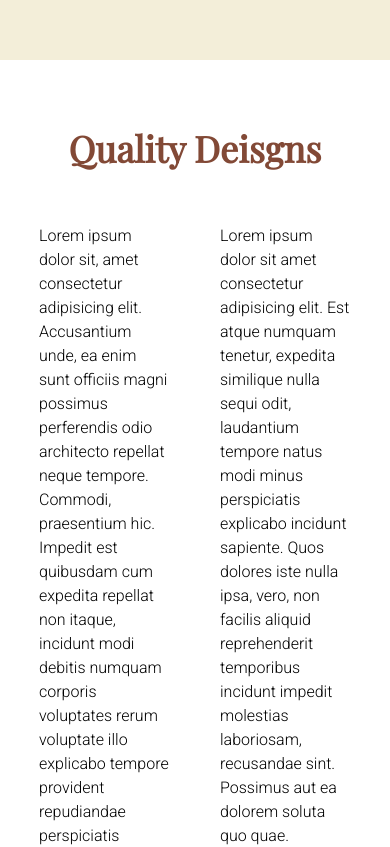
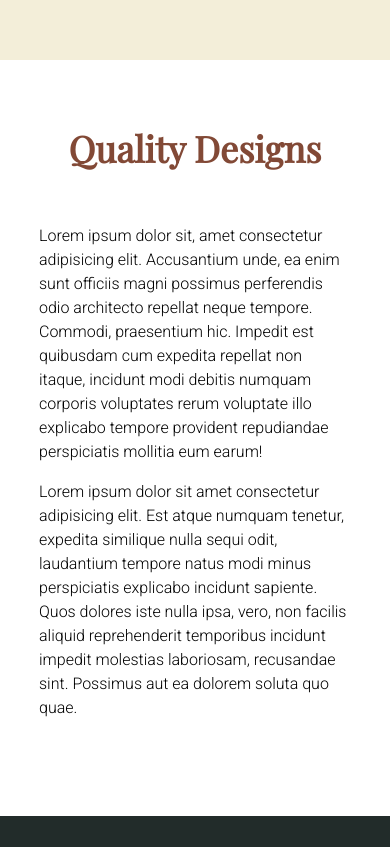
Before and after one commit to musa1992/conquering-responsive-layouts, a plain HTML site: page flexbox-challenge-4/index.html in a window 390 px wide. Shown: the part 580-1427 px from the top of the page. Drawn offline with nearby package versions, Linux system fonts and the light colour scheme.

Commit message:
add media query for responsive design at small screens

```diff
--- a/flexbox-challenge-4/index.html
+++ b/flexbox-challenge-4/index.html
@@ -17,7 +17,7 @@
         </div>
     </div>
     <div class="quality__assuarance container">
-        <h2 class="titles">Quality Deisgns</h2>
+        <h2 class="titles">Quality Designs</h2>
         <div class="quality__assuarance--content row">
             <div class="col">
                 <p>Lorem ipsum dolor sit, amet consectetur adipisicing elit. Accusantium unde, ea enim sunt officiis magni possimus perferendis odio architecto repellat neque tempore. Commodi, praesentium hic. Impedit est quibusdam cum expedita repellat non itaque, incidunt modi debitis numquam corporis voluptates rerum voluptate illo explicabo tempore provident repudiandae perspiciatis mollitia eum earum!</p>
--- a/flexbox-challenge-4/style.css
+++ b/flexbox-challenge-4/style.css
@@ -103,3 +103,23 @@ img {
     padding: 3rem 0;
     color: white;
 }
+
+@media (max-width: 375px) {
+    .titles {
+        font-size: 2rem;
+    }
+}
+
+@media (max-width: 810px) {
+    .row {
+        display: block;
+    }
+    .col {
+
+        width: 100%;
+    }
+    .col + .col {
+        margin-left: 0;
+        margin-top: 1rem;
+    }
+}
--- a/nav-challenge/style.css
+++ b/nav-challenge/style.css
@@ -148,3 +148,20 @@ header {
     color: #fff;
     background-color: #136c72;
 }
+
+@media (max-width:600px) {
+    .row {
+        display: block;
+    }
+
+    .hero__text,
+    .hero__img,
+    .primary-content,
+    .sidebar {
+        width: 100%;
+    }
+
+    .hero__img {
+        margin-top: 2rem;
+    }
+}
```
